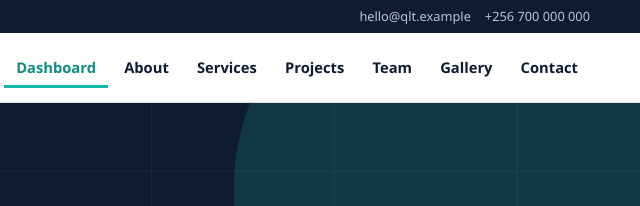
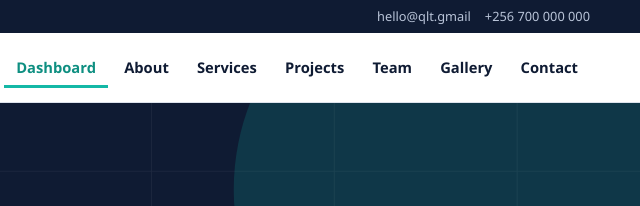
Before and after one commit to HiBrandy/KYOMUGISA-SK-BRIDGET, a plain HTML site: page index.html in a window 1280 px wide. Shown: the top 206 px of the page, 580-1220 px from the left. Drawn offline with Linux system fonts and the light colour scheme.

Commit message:
Fix email address in topbar of index.html
Updated contact email in the topbar section.

```diff
--- a/index.html
+++ b/index.html
@@ -8,7 +8,7 @@
 <link rel="stylesheet" href="style.css">
 </head>
 <body>
-<div class="topbar"><div class="wrap"><span>Kampala, Uganda &nbsp;|&nbsp; Mon&ndash;Fri 8am&ndash;5pm</span><span><a href="mailto:hello@qlt.gmail">hello@qlt.example</a><a href="tel:+256700000000">+256 700 000 000</a></span></div></div>
+<div class="topbar"><div class="wrap"><span>Kampala, Uganda &nbsp;|&nbsp; Mon&ndash;Fri 8am&ndash;5pm</span><span><a href="mailto:hello@qlt.gmail">hello@qlt.gmail</a><a href="tel:+256700000000">+256 700 000 000</a></span></div></div>
 <header><div class="wrap">
   <a class="logo" href="index.html">Q<span>L</span>T</a>
   <nav>
```
